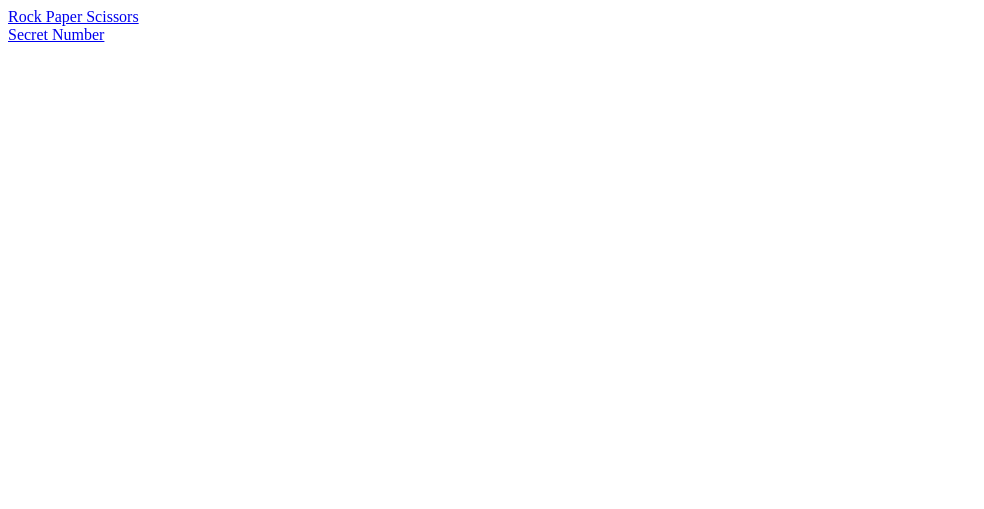
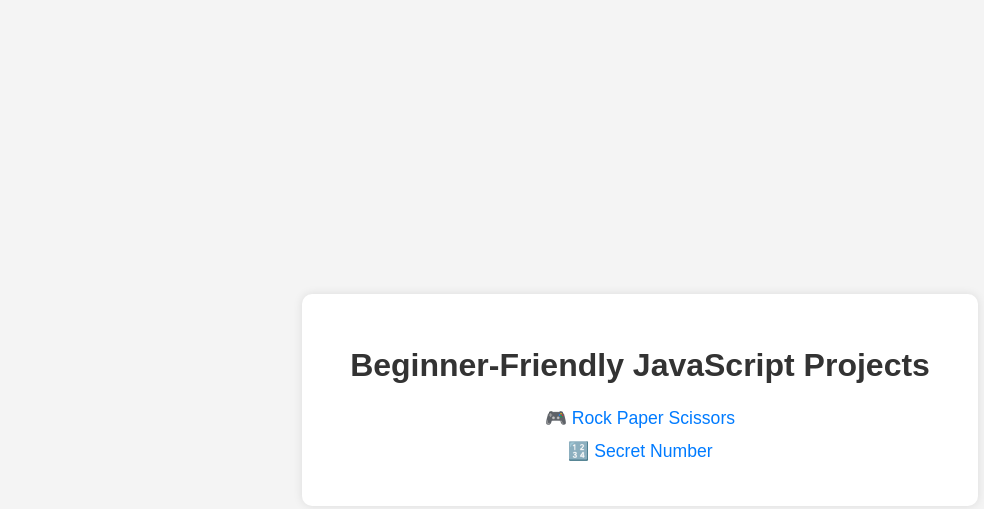
Before and after one commit to mdferdausalam19/javascript-masterclass, a plain HTML site: page 07-beginner-friendly-projects/index.html in a window 1280 px wide. Shown: the whole page, without its empty margins (0-984 px from the left). Drawn offline with Linux system fonts and the light colour scheme.

Commit message:
feat: Implement basic styling for beginner-friendly JavaScript projects landing page

```diff
--- a/07-beginner-friendly-projects/index.html
+++ b/07-beginner-friendly-projects/index.html
@@ -5,13 +5,51 @@
     <meta charset="UTF-8">
     <meta name="viewport" content="width=device-width, initial-scale=1.0">
     <title>Beginner-Friendly JavaScript Projects</title>
+    <style>
+        body {
+            font-family: Arial, sans-serif;
+            background-color: #f4f4f4;
+            margin: 0;
+            padding: 0;
+            display: flex;
+            justify-content: center;
+            align-items: center;
+            height: 100vh;
+        }
+
+        .container {
+            text-align: center;
+            background-color: #fff;
+            padding: 2rem 3rem;
+            border-radius: 10px;
+            box-shadow: 0 0 10px rgba(0, 0, 0, 0.1);
+        }
+
+        h1 {
+            margin-bottom: 1.5rem;
+            color: #333;
+        }
+
+        a {
+            display: block;
+            margin: 0.75rem 0;
+            text-decoration: none;
+            font-size: 1.1rem;
+            color: #007BFF;
+            transition: color 0.2s;
+        }
+
+        a:hover {
+            color: #0056b3;
+        }
+    </style>
 </head>
 
 <body>
-    <div>
-        <a href="./rock-paper-scissors/rps.html">Rock Paper Scissors</a>
-        <br>
-        <a href="./secret-number/secret-number.html">Secret Number</a>
+    <div class="container">
+        <h1>Beginner-Friendly JavaScript Projects</h1>
+        <a href="./rock-paper-scissors/rps.html">🎮 Rock Paper Scissors</a>
+        <a href="./secret-number/secret-number.html">🔢 Secret Number</a>
     </div>
 </body>
 
```
